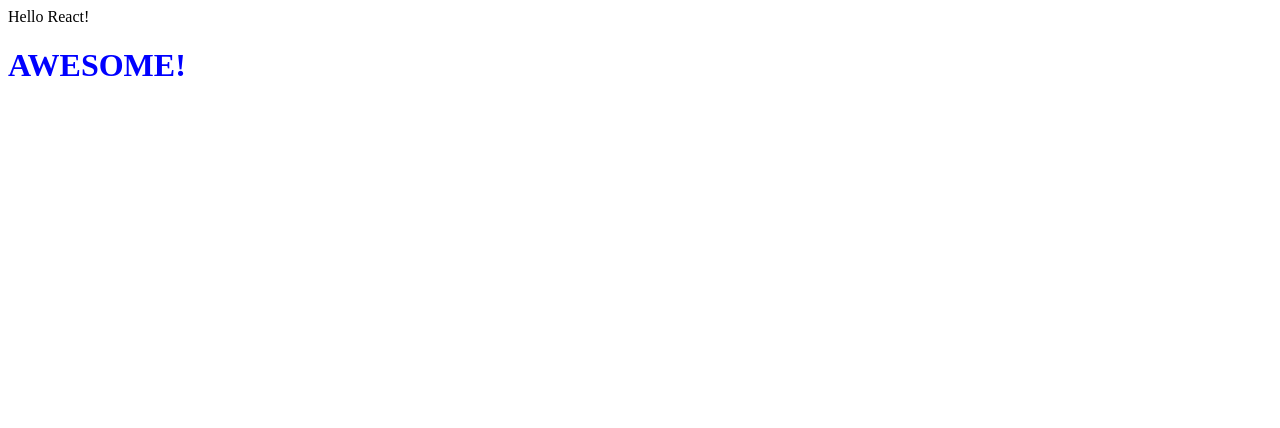
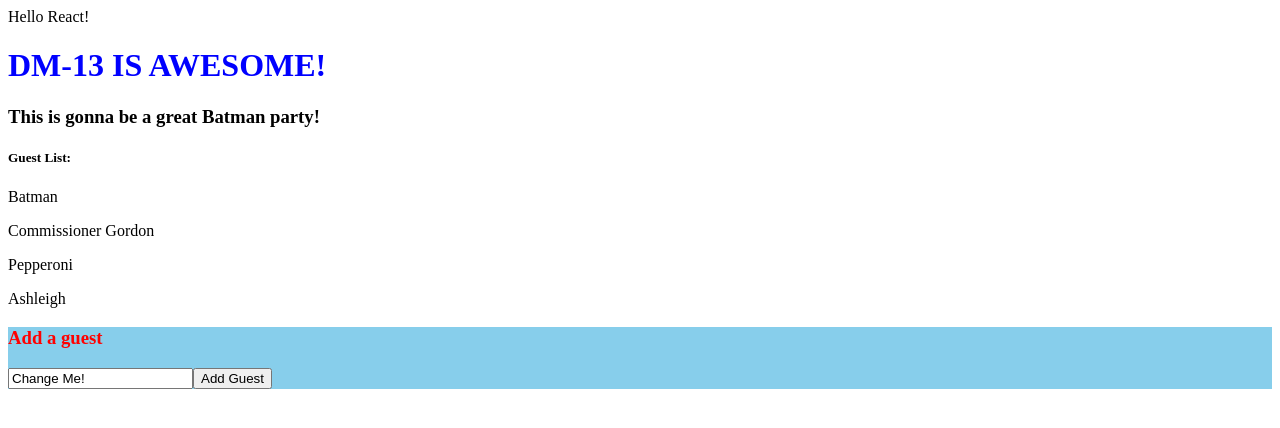
Before and after one commit to erinconeal/react-simple, a React app: page / in a window 1280 px wide. Shown: the top 428 px of the page. Built offline with nearby package versions, Linux system fonts and the light colour scheme.

Commit message:
Finished the party list

```diff
--- a/package.json
+++ b/package.json
@@ -7,7 +7,7 @@
     "test": "echo \"Error: no test specified\" && exit 1",
     "dev": "webpack -d --watch",
     "build": "webpack -p",
-    "start": "node_modules/.bin/webpack-dev-server"
+    "start": "webpack-dev-server --inline --hot"
   },
   "author": "",
   "license": "ISC",
@@ -15,6 +15,7 @@
     "babel-core": "^6.17.0",
     "babel-loader": "^6.2.5",
     "babel-preset-es2015": "^6.16.0",
+    "babel-preset-es2016": "^6.16.0",
     "babel-preset-react": "^6.16.0",
     "css-loader": "^0.25.0",
     "style-loader": "^0.13.1"
--- a/src/app.jsx
+++ b/src/app.jsx
@@ -1,6 +1,7 @@
 import React from 'react';
 import {render} from 'react-dom';
 import AwesomeComponent from './shared/AwesomeComponent/AwesomeComponent.jsx';
+import PartyList from './shared/PartyList/PartyList.jsx';
 
 class App extends React.Component {
     render() {
@@ -8,6 +9,7 @@ class App extends React.Component {
             <div>
                 <p>Hello React!</p>
                 <AwesomeComponent />
+                <PartyList />
             </div>
         )
     }
--- /dev/null
+++ b/src/shared/AddGuest/AddGuest.css
@@ -0,0 +1,3 @@
+.add-guest-container {
+    background-color: skyblue;
+}
--- /dev/null
+++ b/src/shared/AddGuest/AddGuest.jsx
@@ -0,0 +1,46 @@
+import React from 'react';
+
+require('./AddGuest.css');
+
+const h3Styles = {
+    color: 'red'
+}
+
+class AddGuest extends React.Component {
+    constructor(props) {
+        super(props);
+        this.state = {
+          text: 'Change Me!'
+        }
+
+        this.handleChange = this.handleChange.bind(this);
+        this.handleSubmit = this.handleSubmit.bind(this);
+    }
+
+    handleSubmit(event) {
+      this.props.addGuest(this.state.text);
+    }
+
+    handleChange(event) {
+      this.setState({
+          text: event.target.value
+      })
+    }
+
+    render() {
+        return (
+            <div className="add-guest-container">
+                <h3 style={h3Styles}>Add a guest</h3>
+                <input
+                value={this.state.text}
+                onChange={this.handleChange}/>
+                <button
+                  onClick={this.handleSubmit}>
+                  Add Guest
+                </button>
+            </div>
+        )
+    }
+}
+
+export default AddGuest;
--- a/src/shared/AwesomeComponent/AwesomeComponent.jsx
+++ b/src/shared/AwesomeComponent/AwesomeComponent.jsx
@@ -1,6 +1,10 @@
 import React from 'react';
 
 require('./AwesomeComponent.css');
+
+const h1Style = {
+    color: 'Blue'
+}
 class AwesomeComponent extends React.Component {
     constructor(props) {
         super(props);
@@ -9,7 +13,7 @@ class AwesomeComponent extends React.Component {
      render() {
         return (
         <div>
-            <h1>AWESOME!</h1>
+            <h1 style={h1Style}>DM-13 IS AWESOME!</h1>
         </div>
         );
     }
--- /dev/null
+++ b/src/shared/GuestComponent/GuestComponent.jsx
@@ -0,0 +1,7 @@
+import React from 'react';
+
+function GuestComponent(props) {
+    return <p>{props.guest}</p>
+}
+
+export default GuestComponent;
--- /dev/null
+++ b/src/shared/PartyList/PartyList.jsx
@@ -0,0 +1,66 @@
+import React from 'react';
+import GuestComponent from '../GuestComponent/GuestComponent.jsx';
+import AddGuest from '../AddGuest/AddGuest.jsx';
+
+class PartyList extends React.Component {
+    constructor(props) {
+        super(props);
+        this.state = {
+            theme: 'Batman',
+            guests: [
+                {
+                  key: 1,
+                  name: 'Batman'
+                },
+                {
+                    key: 2,
+                    name: 'Commissioner Gordon'
+                },
+                {
+                    key: 3,
+                    name: 'Pepperoni'
+                },
+                {
+                    key: 4,
+                    name: 'Ashleigh'
+                }
+            ]
+        }
+
+        this.handleAddGuest = this.handleAddGuest.bind(this);
+    }
+
+    handleAddGuest(guest) {
+        const newGuests = this.state.guests;
+
+        newGuests.push({
+            key: newGuests.length+1,
+            name: guest
+        })
+
+        this.setState({
+            guests: newGuests
+        })
+    }
+
+    render() {
+        const guestList = this.state.guests.map(function(guest) {
+            return <GuestComponent
+              key={guest.key}
+              guest={guest.name}/>
+        })
+
+
+        return (
+            <div>
+                <h3>This is gonna be a great {this.state.theme} party!</h3>
+                <h5>Guest List:</h5>
+                {guestList}
+                <AddGuest
+                  addGuest={this.handleAddGuest} />
+            </div>
+        )
+    }
+}
+
+export default PartyList;
```
Also changed, not shown: .babelrc.
